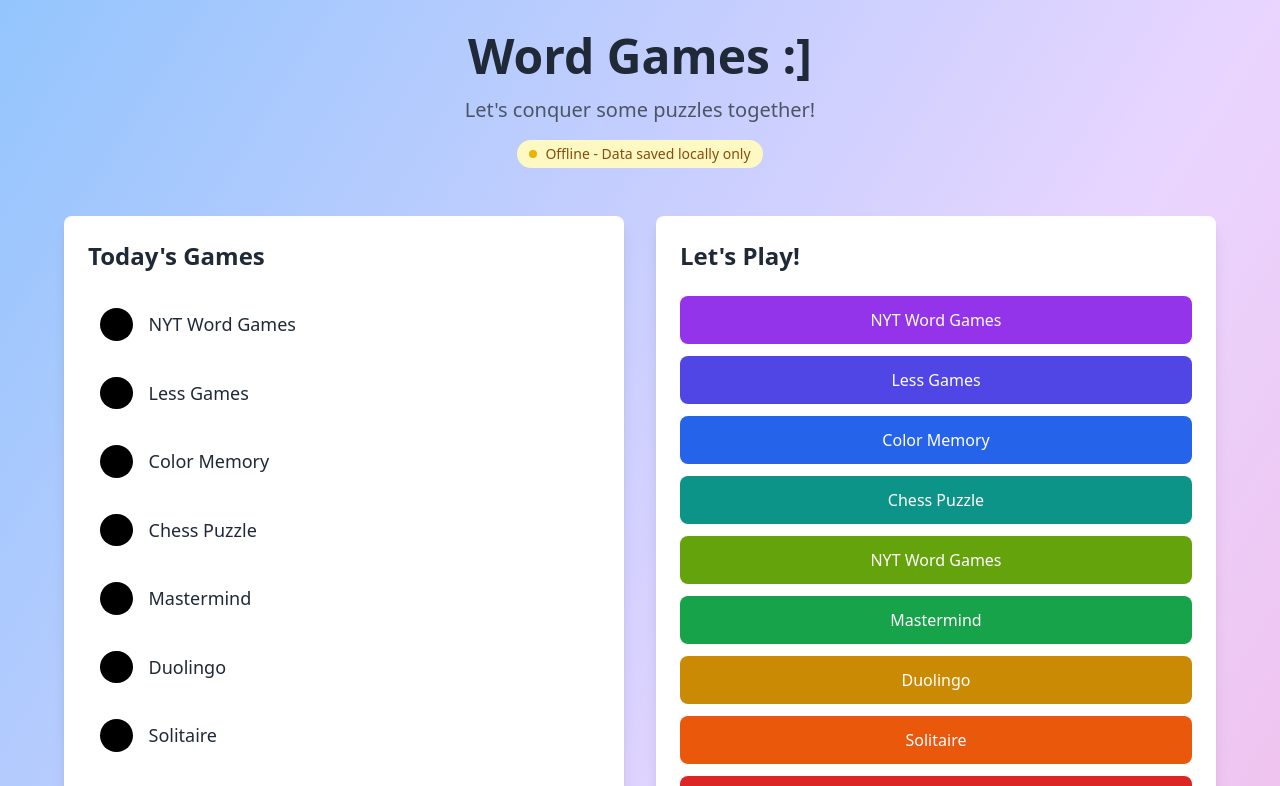
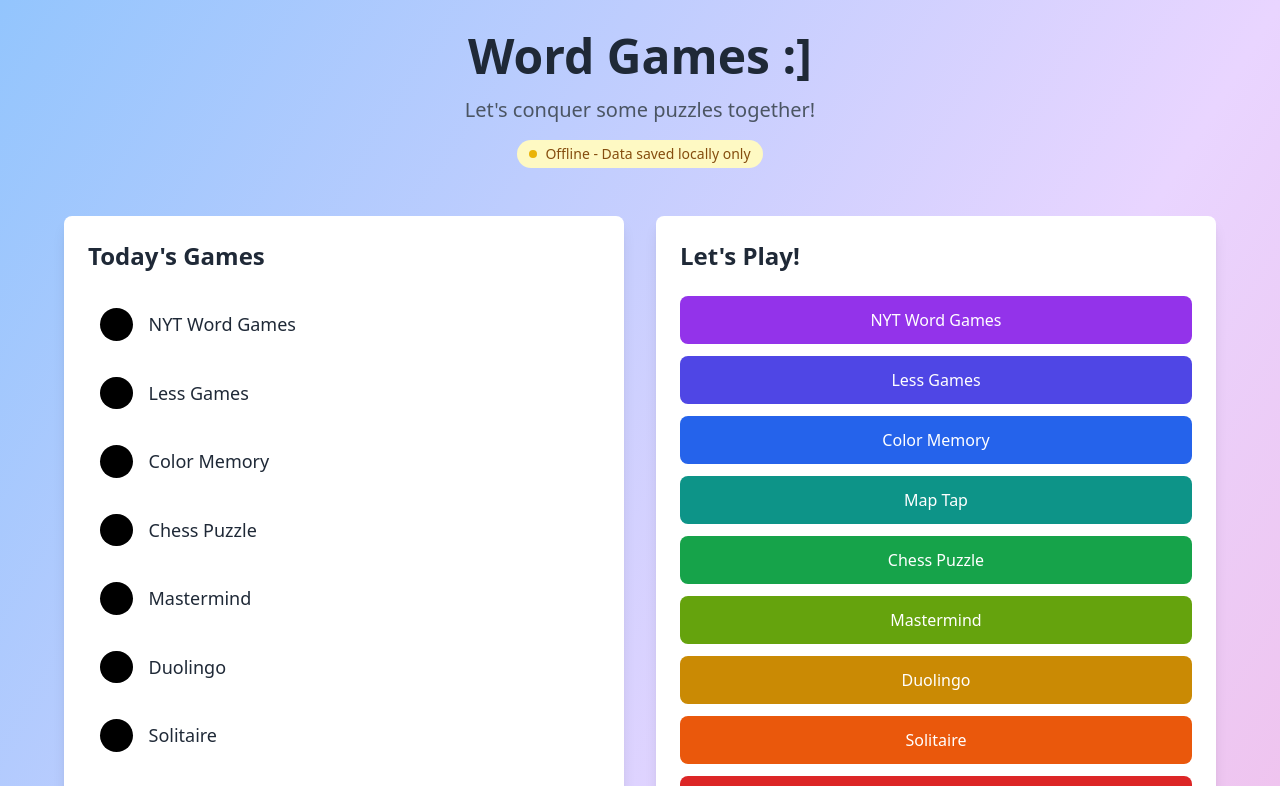
Before and after one commit to Jawa-San/WordGames, a React (Create React App) app: page /#/ in a window 1280 px wide. Shown: the top 786 px of the page. Built offline with nearby package versions, Linux system fonts and the light colour scheme; no server answers.

Commit message:
Update LandingPage.js

```diff
--- a/src/LandingPage.js
+++ b/src/LandingPage.js
@@ -313,20 +313,20 @@ function LandingPage() {
                 Color Memory
               </Link>
               <Link
+                to="https://maptap.gg/"
+                className="block w-full px-6 py-3 bg-teal-600 hover:bg-teal-700 text-white rounded-lg text-center font-medium transition-colors"
+              >
+                Map Tap
+              </Link>
+              <Link
                 to="https://www.chess.com/daily-chess-puzzle"
-                className="block w-full px-6 py-3 bg-teal-600 hover:bg-teal-700 text-white rounded-lg text-center font-medium transition-colors"
+                className="block w-full px-6 py-3 bg-green-600 hover:bg-green-700 text-white rounded-lg text-center font-medium transition-colors"
               >
                 Chess Puzzle
               </Link>
-                <Link
-                to="https://www.nytimes.com/games/wordle/index.html"
-                className="block w-full px-6 py-3 bg-lime-600 hover:bg-lime-700 text-white rounded-lg text-center font-medium transition-colors"
-              >
-                NYT Word Games
-              </Link>
               <Link
                 to="/mastermind"
-                className="block w-full px-6 py-3 bg-green-600 hover:bg-green-700 text-white rounded-lg text-center font-medium transition-colors"
+                className="block w-full px-6 py-3 bg-lime-600 hover:bg-lime-700 text-white rounded-lg text-center font-medium transition-colors"
               >
                 Mastermind
               </Link>
```
